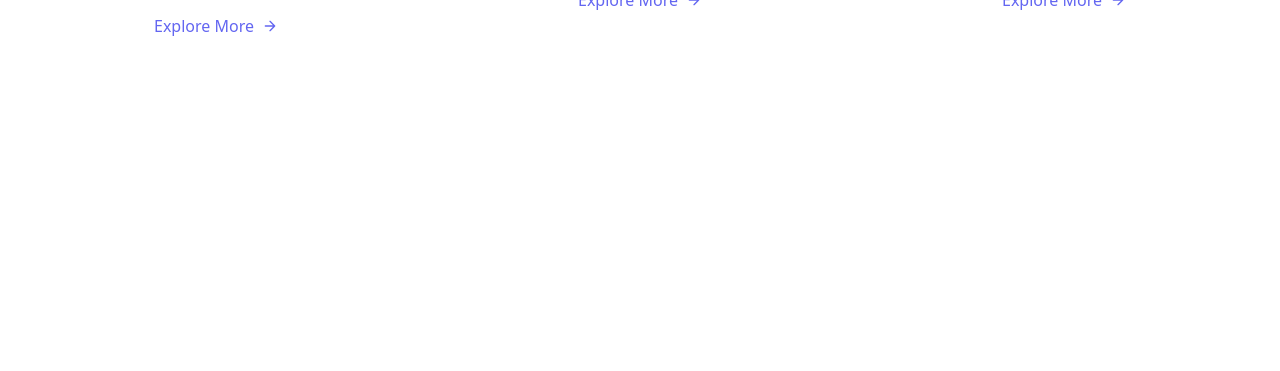
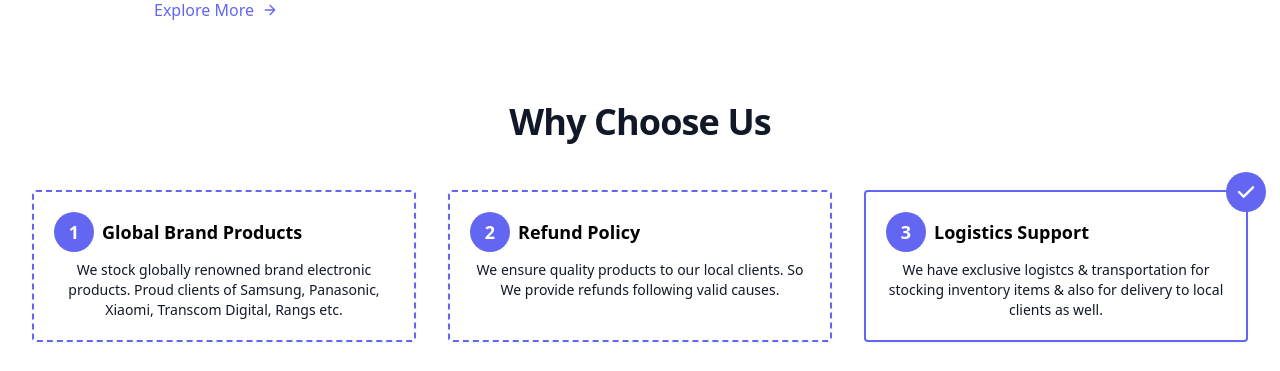
Before and after one commit to OmarFaruqueSabbir/warehouse_management_client, a React (Create React App) app: page / in a window 1280 px wide. Shown: the part 1602-1973 px from the top of the page. Before the commit the page ends 1704 px from the top, so only its background shows below. Built offline with nearby package versions, Linux system fonts and the light colour scheme; no server answers.

Commit message:
Third Section created

```diff
--- a/src/components/Home/Home/Home.js
+++ b/src/components/Home/Home/Home.js
@@ -1,6 +1,7 @@
 import React from 'react';
 import Banner from '../Banner/Banner';
 import ItemsInventory from '../ItemsInventory/ItemsInventory';
+import ThirdSection from '../ThirdSection/ThirdSection';
 import WareHouse from '../WareHouse/WareHouse';
 
 const Home = () => {
@@ -9,6 +10,7 @@ const Home = () => {
             <Banner />
             <ItemsInventory />
             <WareHouse />
+            <ThirdSection />
         </>
     );
 };
--- a/src/components/Home/ItemInventory/ItemInventory.js
+++ b/src/components/Home/ItemInventory/ItemInventory.js
@@ -2,7 +2,7 @@ import React from 'react';
 import { useNavigate } from 'react-router-dom';
 
 const ItemInventory = ({ item }) => {
-    const { _id, name, price, supplier, img, description } = item;
+    const { _id, name, price, supplier, img, description, quantity } = item;
     const navigate = useNavigate();
     const handleItemDetail = id => {
         navigate(`/item/${id}`)
@@ -24,9 +24,10 @@ const ItemInventory = ({ item }) => {
                         {/* <h3 className="text-gray-500 text-xs tracking-widest title-font mb-1">CATEGORY: Microwave Oven</h3> */}
                         <p className="text-sm text-orange-500 text-justify font-medium"> <strong>Model : </strong>{name}</p>
                         <p className="text-gray-900 text-sm text-justify font-medium"> <strong>Specs: </strong>{description}</p>
-                        <p className="mt-1 text-sm text-left underline-offset-1">Supplier: {supplier}</p>
+                        <p className="mt-1 text-sm text-left underline-offset-1 font-medium"><strong>Supplier: </strong>{supplier}</p>
+                        <p className="mt-1 text-sm text-left underline-offset-1"><strong>Quantity: </strong> {quantity}</p>
                         <p className="mt-1 text-base"> <strong>Price : </strong>{price}$</p>
-                        <button onClick={() => handleItemDetail(_id)} className="flex mx-auto mt-5 text-white bg-indigo-500 border-0 py-2 px-8 focus:outline-none hover:bg-indigo-600 rounded text-lg">stock update</button>
+                        <button onClick={() => handleItemDetail(_id)} className="flex mx-auto mt-5 text-white bg-indigo-500 border-0 py-2 px-6 focus:outline-none hover:bg-indigo-600 rounded text-lg">stock update</button>
                     </div>
                 </div>
             </div>
--- /dev/null
+++ b/src/components/Home/ThirdSection/ThirdSection.js
@@ -0,0 +1,72 @@
+import React from 'react';
+
+const ThirdSection = () => {
+    return (
+        <div>
+            <div className="px-4 py-8 mx-auto sm:max-w-xl md:max-w-full lg:max-w-screen-xl md:px-24 lg:px-8 lg:py-8">
+                <div className="max-w-xl mb-10 md:mx-auto sm:text-center lg:max-w-2xl md:mb-12">
+                    <h2 className="max-w-lg mb-6 font-sans text-3xl font-bold leading-none tracking-tight text-gray-900 sm:text-4xl md:mx-auto">
+                        <span className="relative inline-block">
+                            <span className="relative">Why Choose Us</span>
+                        </span>{' '}
+
+                    </h2>
+                </div>
+                <div className="grid gap-8 row-gap-5 md:row-gap-8 lg:grid-cols-3">
+                    <div className="p-5 duration-300 transform bg-white border-2 border-dashed rounded shadow-sm border-indigo-500 hover:-translate-y-2">
+                        <div className="flex items-center mb-2">
+                            <p className="flex items-center justify-center w-10 h-10 mr-2 text-lg font-bold text-white rounded-full bg-indigo-500">
+                                1
+                            </p>
+                            <p className="text-lg font-bold leading-5">Global Brand Products</p>
+                        </div>
+                        <p className="text-sm text-gray-900">
+                        We stock globally renowned brand electronic products. Proud clients of Samsung, Panasonic, Xiaomi, Transcom Digital, Rangs etc.
+                        </p>
+                    </div>
+                    <div className="p-5 duration-300 transform bg-white border-2 border-dashed rounded shadow-sm border-indigo-500 hover:-translate-y-2">
+                        <div className="flex items-center mb-2">
+                            <p className="flex items-center justify-center w-10 h-10 mr-2 text-lg font-bold text-white rounded-full bg-indigo-500">
+                                2
+                            </p>
+                            <p className="text-lg font-bold leading-5">Refund Policy</p>
+                        </div>
+                        <p className="text-sm text-gray-900">
+                        We ensure quality products to our local clients. So We provide refunds following valid causes.
+                        </p>
+                    </div>
+                    <div className="relative p-5 duration-300 transform bg-white border-2 rounded shadow-sm border-indigo-500 hover:-translate-y-2">
+                        <div className="flex items-center mb-2">
+                            <p className="flex items-center justify-center w-10 h-10 mr-2 text-lg font-bold text-white rounded-full bg-indigo-500">
+                                3
+                            </p>
+                            <p className="text-lg font-bold leading-5">Logistics Support</p>
+                        </div>
+                        <p className="text-sm text-gray-900">
+                        We have exclusive logistcs & transportation for stocking inventory items & also for delivery to local clients as well.
+                        </p>
+                        <p className="absolute top-0 right-0 flex items-center justify-center w-8 h-8 -mt-4 -mr-4 font-bold rounded-full bg-indigo-500 sm:-mt-5 sm:-mr-5 sm:w-10 sm:h-10">
+                            <svg
+                                className="text-white w-7"
+                                stroke="currentColor"
+                                viewBox="0 0 24 24"
+                            >
+                                <polyline
+                                    fill="none"
+                                    strokeWidth="2"
+                                    strokeLinecap="round"
+                                    strokeLinejoin="round"
+                                    strokeMiterlimit="10"
+                                    points="6,12 10,16 18,8"
+                                />
+                            </svg>
+                        </p>
+                    </div>
+                </div>
+            </div>
+
+        </div>
+    );
+};
+
+export default ThirdSection;
--- a/src/components/Home/WareHouse/WareHouse.js
+++ b/src/components/Home/WareHouse/WareHouse.js
@@ -4,14 +4,14 @@ const WareHouse = () => {
     return (
         <section className="text-gray-600 body-font">
             <h3 className='text-3xl leading-8 font-bold tracking-tight text-gray-900 dark:text-white sm:text-4xl mt-10 pt-10 mb-3'>WareHouses</h3>
-            <div className="container px-5 py-16 mx-auto">
+            <div className="container px-5 py-12 mx-auto">
                 <div className="flex flex-col">
                     <div className="h-1 bg-gray-200 rounded overflow-hidden">
                         <div className="w-48 h-full bg-indigo-500"></div>
                     </div>
                     <div className="flex flex-wrap sm:flex-row flex-col py-6 mb-12">
                         <h1 className="sm:w-2/5 text-gray-900 font-medium title-font text-2xl mb-2 sm:mb-0">Sabbir Enterprise Ware Houses</h1>
-                        <p className="sm:w-3/5 leading-relaxed text-base sm:pl-10 pl-0">Introducing our three Ware-Houses to store,stock & manage logistics & products. All of our warehouses are well-built and well-structured with modern warehouse setups & facilities.</p>
+                        <p className="sm:w-3/5 leading-relaxed text-base sm:pl-10 pl-0">Introducing our three Ware-Houses to store,stock & products & manage logistics. All of our warehouses are well-built & well-structured with modern setups & facilities.</p>
                     </div>
                 </div>
                 <div className="flex flex-wrap sm:-m-4 -mx-4 -mb-10 -mt-4">
```
